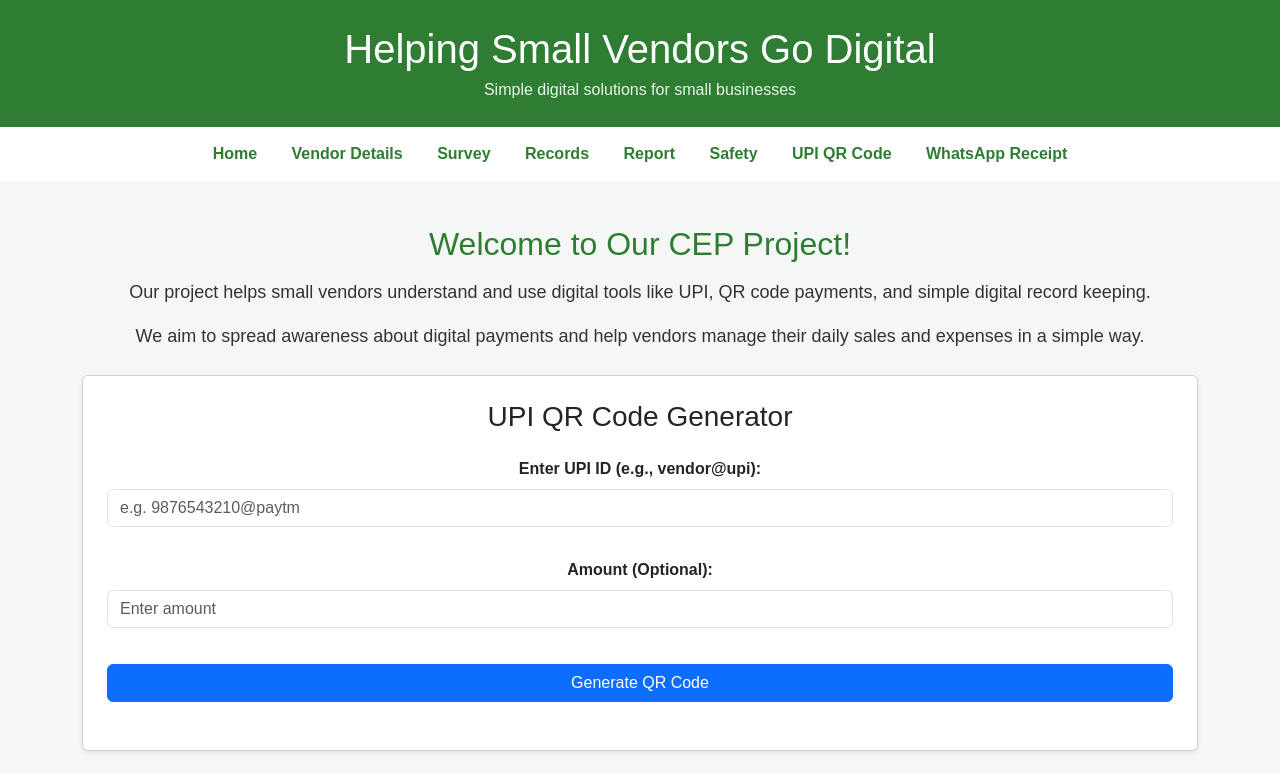
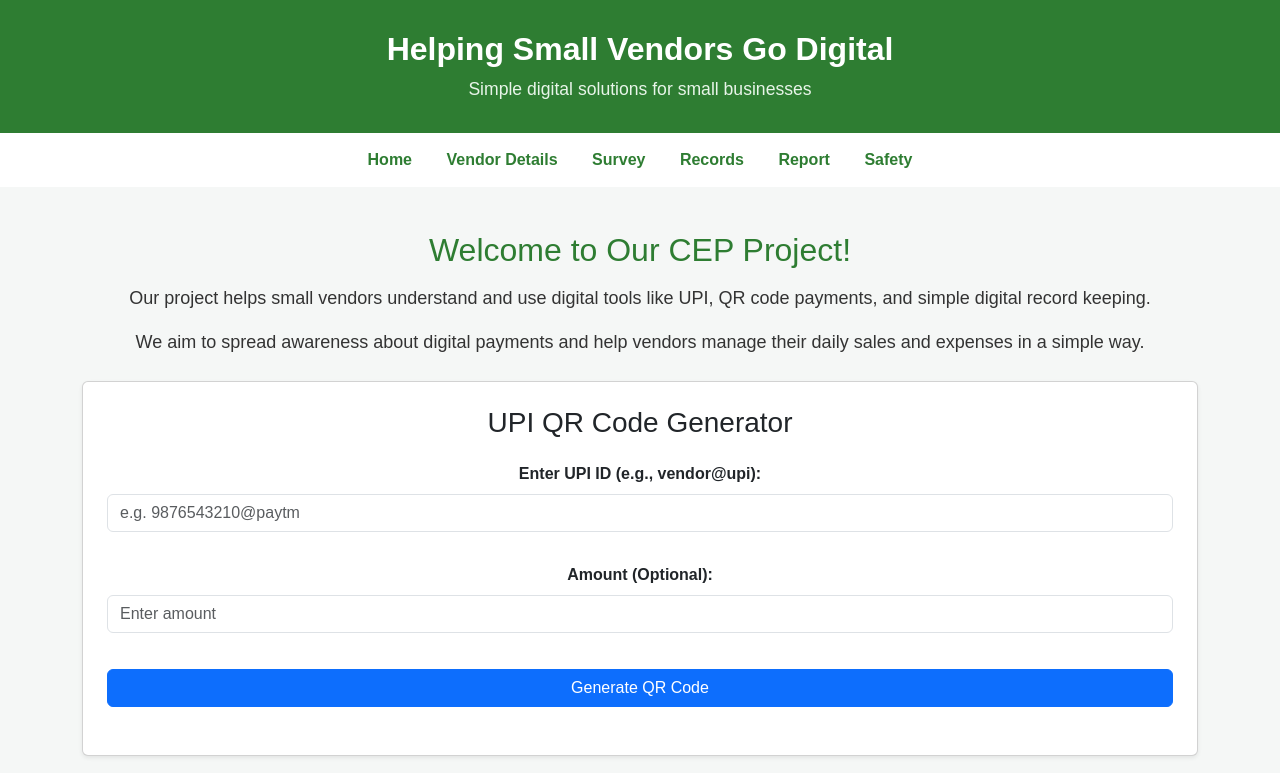
Before and after one commit to mulevidhi-dot/small-vendors-digital, a website: page index.html in a window 1280 px wide. Shown: the top 773 px of the page. Drawn offline with nearby package versions, Linux system fonts and the light colour scheme.

Commit message:
Update index.html

```diff
--- a/index.html
+++ b/index.html
@@ -17,11 +17,10 @@
 <body>
 
 <!-- Match header styling across all pages -->
-<header style="background-color: #2e7d32; text-align: center; padding: 25px 0;">
-    <h1 style="color: #ffffff; margin: 0;">Helping Small Vendors Go Digital</h1>
-    <p style="color: #e8f5e9; margin: 5px 0 0 0;">Simple digital solutions for small businesses</p>
+<header style="background-color: #2e7d32; text-align: center; padding: 30px 15px; width: 100%;">
+    <h1 style="color: #ffffff; margin: 0; font-size: 2rem; font-weight: bold;">Helping Small Vendors Go Digital</h1>
+    <p style="color: #e8f5e9; margin: 8px 0 0 0; font-size: 1.1rem;">Simple digital solutions for small businesses</p>
 </header>
-
 <nav>
   <a href="index.html">Home</a>
   <a href="vendor.html">Vendor Details</a>
@@ -29,8 +28,6 @@
   <a href="records.html">Records</a>
   <a href="report.html">Report</a>
   <a href="safety.html">Safety</a>
-    <a href="#upi-section">UPI QR Code</a>
-    <a href="#whatsapp-section">WhatsApp Receipt</a>
 </nav>
 
 <main class="container my-4">
```
Lines whose indentation alone changed are shown as unchanged.
